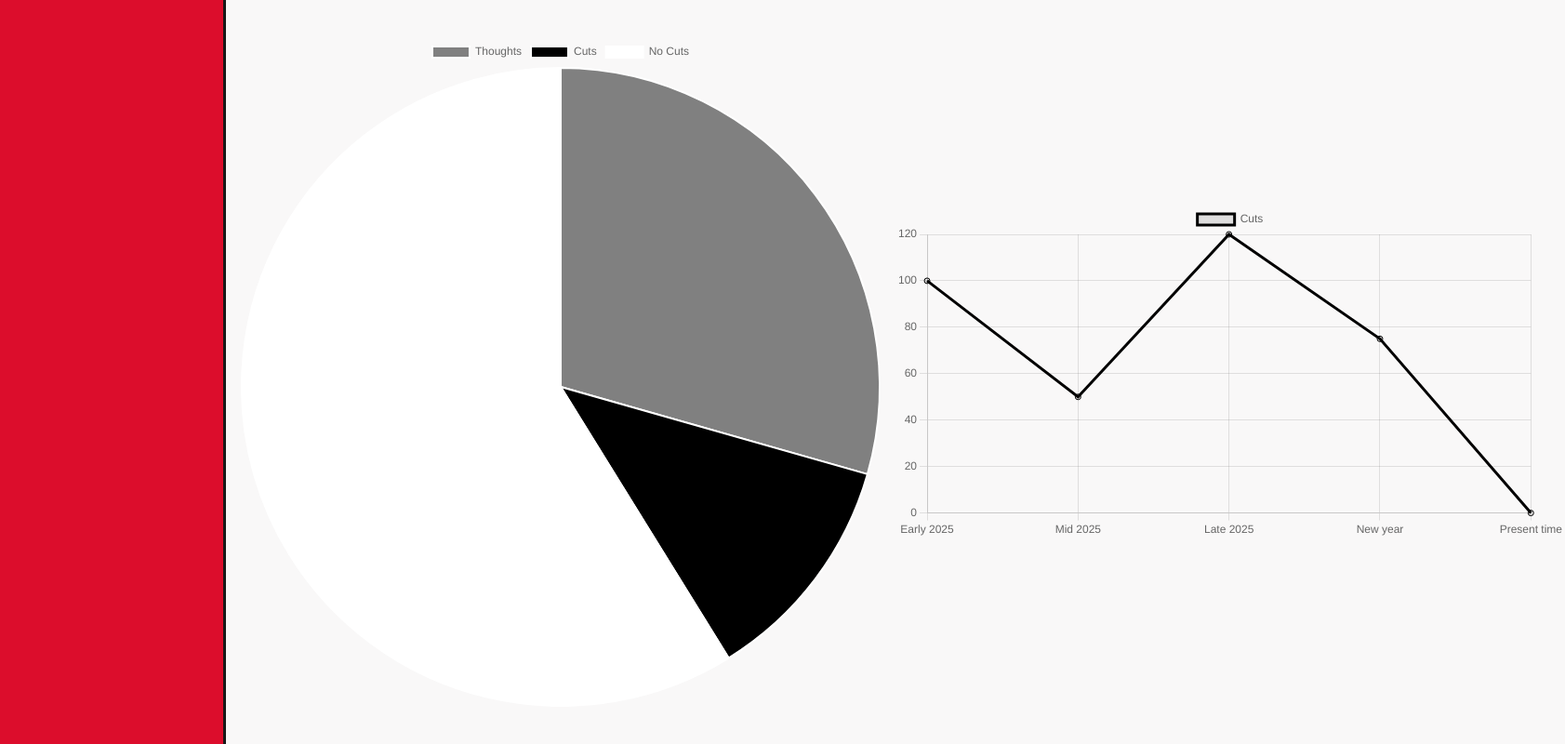
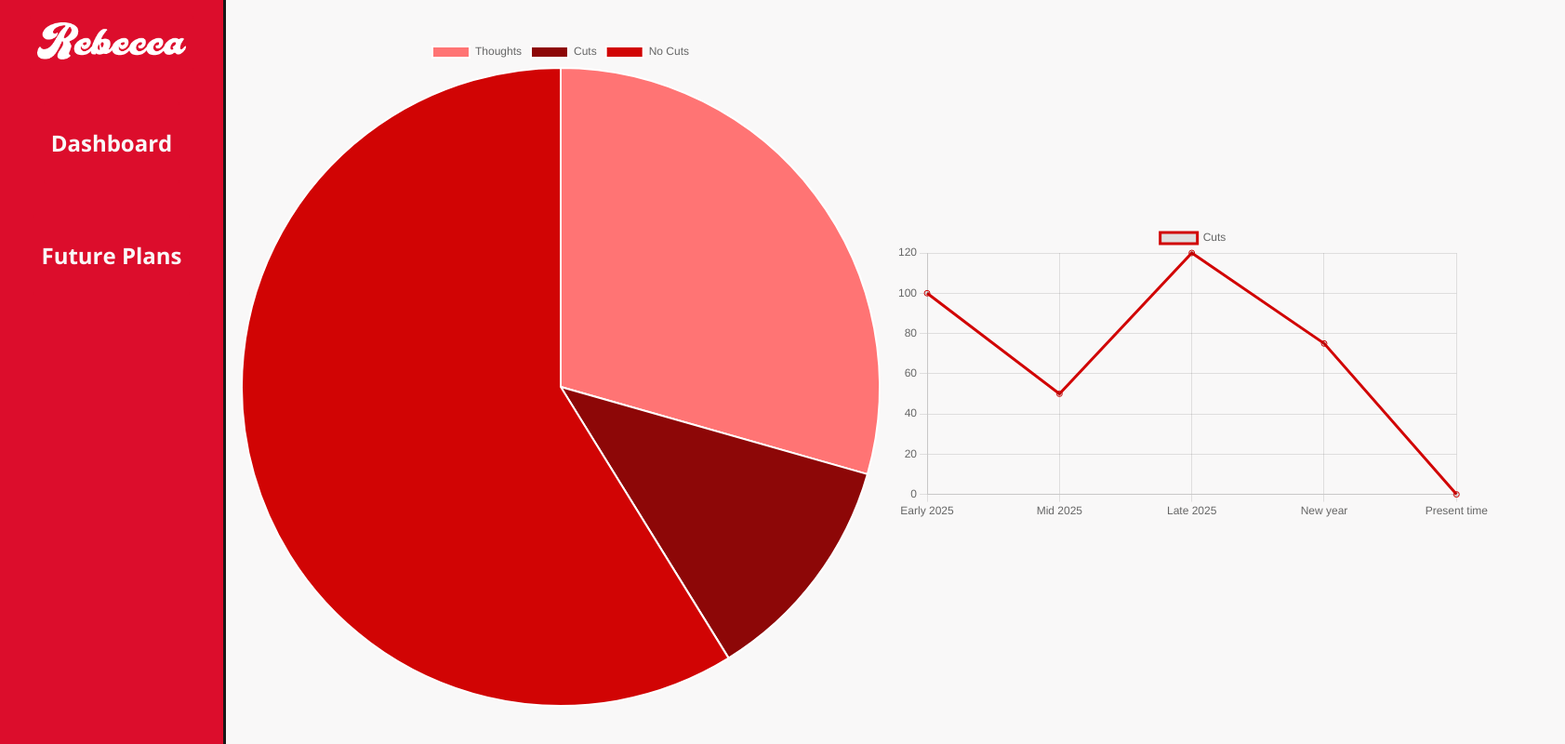
Before and after one commit to AstryxHQ/MyBaby, a website: page pages/data/index.html in a window 1280 px wide. Shown: the whole page at 93% size, 1683 px wide, since content can reach past the window. Drawn offline with nearby package versions, Linux system fonts and the light colour scheme.

Commit message:
Comitting the final touches on her site

```diff
--- a/pages/data/index.html
+++ b/pages/data/index.html
@@ -1,17 +1,18 @@
-<!DOCTYPE html>
+<!doctype html>
 <html>
-
   <head>
     <title>Charts</title>
     <script src="https://cdn.jsdelivr.net/npm/chart.js"></script>
     <script src="script.js" defer></script>
-  <link rel="stylesheet" href="./style.css">
+    <link rel="stylesheet" href="./style.css" />
   </head>
 
   <body>
     <div class="main-container">
       <div class="dash">
-
+        <a href="../../"><img src="../../assets/Rebecca.png" class="rimg" /></a>
+        <a href="./"><h2>Dashboard</h2></a>
+        <a href="../future/"><h2>Future Plans</h2></a>
       </div>
       <div class="data">
         <div class="pi">
@@ -23,5 +24,4 @@
       </div>
     </div>
   </body>
-
 </html>
--- a/pages/data/script.js
+++ b/pages/data/script.js
@@ -7,7 +7,7 @@ new Chart(pieCtx, {
     labels: ['Thoughts', 'Cuts', 'No Cuts'],
     datasets: [{
       data: [500, 200, 1000],
-      backgroundColor: ['grey', 'black', 'white']
+      backgroundColor: ['#ff7474', '#8d0707', '#d10404']
     }]
   }
 });
@@ -22,7 +22,7 @@ new Chart(lineCtx, {
     datasets: [{
       label: 'Cuts',
       data: [100, 50, 120, 75, 0],
-      borderColor: 'black'
+      borderColor: '#d10404'
     }]
   }
 });
--- a/pages/data/style.css
+++ b/pages/data/style.css
@@ -11,6 +11,7 @@
 body {
   margin: 0;
   font-family: "Open Sans", sans-serif;
+  font-weight: 650;
   background-color: var(--color1);
 }
 
@@ -20,10 +21,29 @@ body {
 }
 
 .dash {
+  display: flex;
+  flex-direction: column;
+  align-items: center;
   min-width: 30vh;
   height: 100vh;
   background-color: var(--color3);
   border-right: 0.4vh solid var(--color4);
+}
+a {
+  background-color: var(--color3);
+  border-radius: 0.5vh;
+  padding: 1vh 1vh;
+  text-decoration: none;
+  color: var(--color1);
+  transition: 0.3s ease;
+  margin-block: 2vh;
+}
+.rimg {
+  max-width: 20vh;
+  height: auto;
+}
+a:hover {
+  background-color: #840014;
 }
 
 .data {
@@ -41,7 +61,7 @@ body {
 }
 
 .line {
-  width: 90vh;
+  width: 80vh;
   height: 100vh;
   display: flex;
   align-items: center;
--- /dev/null
+++ b/pages/future/style.css
@@ -0,0 +1,65 @@
+@import url("https://fonts.googleapis.com/css2?family=Open+Sans:ital,wght@0,300..800;1,300..800&display=swap");
+
+:root {
+  --color1: #f9f8f8;
+  --color2: #60ab9a;
+  --color3: #dc0d2c;
+  --color4: #191919;
+  --color5: #b118c8;
+}
+
+body {
+  font-family: "Open Sans", sans-serif;
+  color: var(--color1);
+  font-weight: 650;
+  margin: 0;
+  background-color: var(--color3);
+}
+
+.titlediv {
+  display: flex;
+  flex-direction: row;
+  justify-content: space-between;
+  background-color: var(--color3);
+  height: 8vh;
+  align-items: center;
+  border-bottom: 0.2vh solid #e7e7e7;
+}
+
+.extradiv {
+  display: flex;
+  flex-direction: row;
+  justify-content: space-evenly;
+}
+.home {
+  display: flex;
+  justify-content: center;
+  align-items: center;
+}
+
+.rimg {
+  max-width: 20vh;
+  height: auto;
+}
+
+a {
+  background-color: var(--color3);
+  border-radius: 0.5vh;
+  padding: 1.5vh 5vh;
+  margin: 0.5vh 0.5vh;
+  text-decoration: none;
+  color: var(--color1);
+  transition: 0.3s ease;
+}
+
+a:hover {
+  background-color: #840014;
+  scale: 1.1;
+}
+.future-container {
+    margin-inline: 50vh;
+    display: flex;
+    justify-content: center;
+    align-items: center;
+    flex-direction: column;
+}
```
Also changed, not shown: index.html (+0 -1 lines), pages/future/index.html (added, +32 -0 lines). Lines whose indentation alone changed are shown as unchanged.
